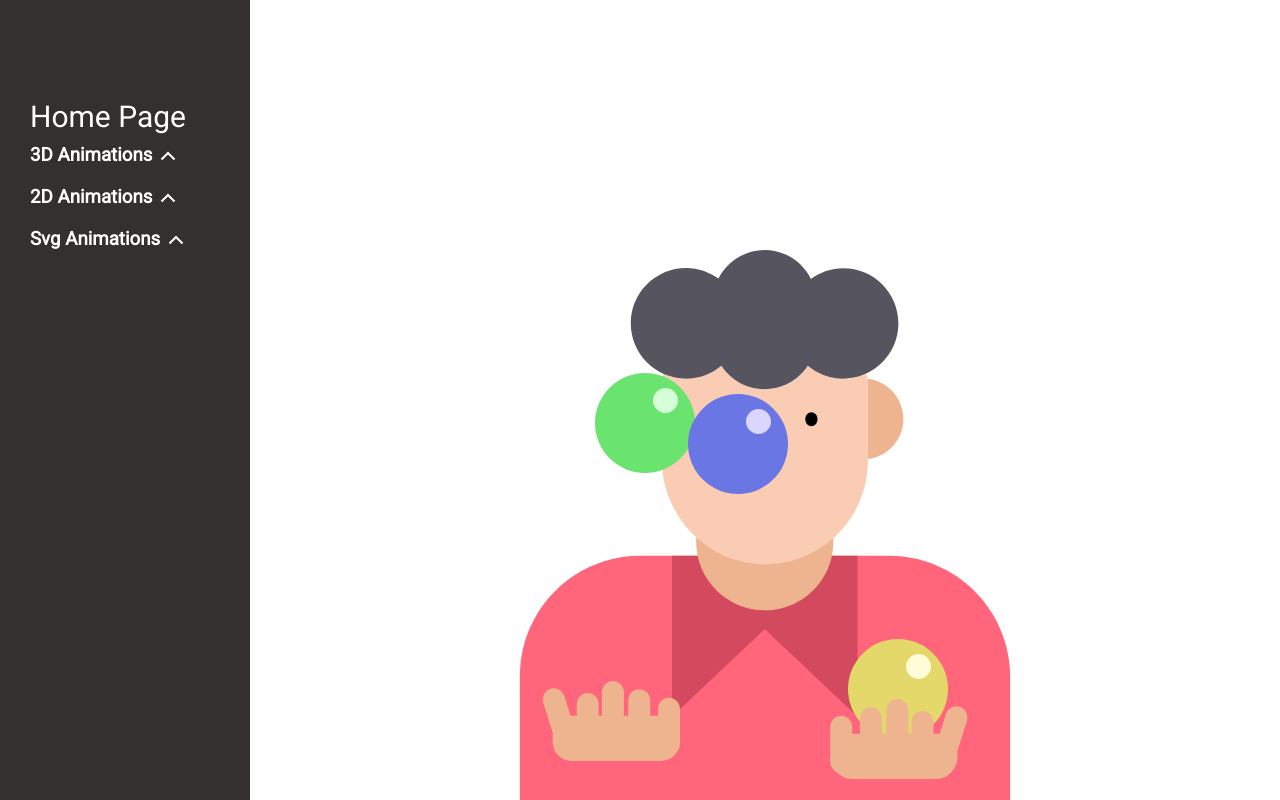
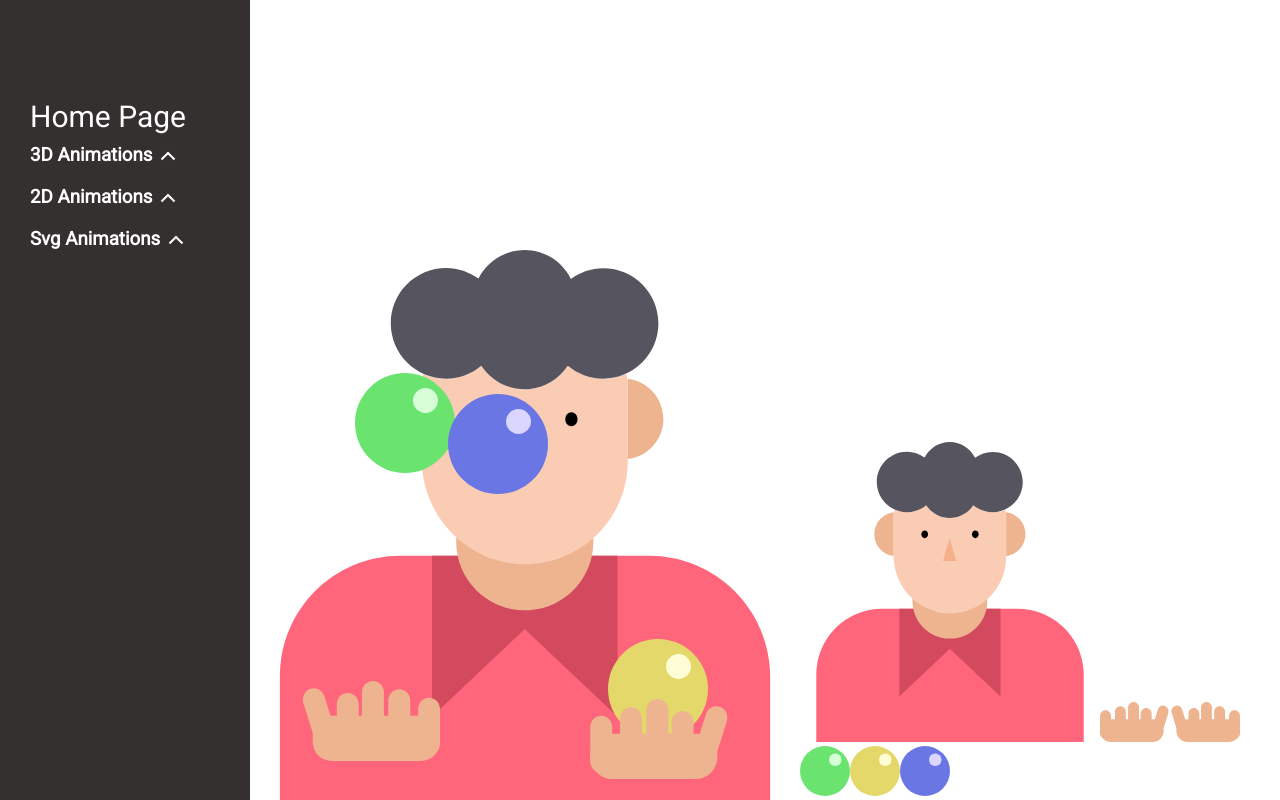
Before and after one commit to centek134/animations, a React (Create React App) app: page /svg-animations/juggler in a window 1280 px wide. Built offline with nearby package versions, Linux system fonts and the light colour scheme; a web font is replaced by a local one.

Commit message:
imported mobile svg as components

```diff
--- a/src/containers/Svg_animations/Juggler/Juggler.js
+++ b/src/containers/Svg_animations/Juggler/Juggler.js
@@ -6,6 +6,13 @@ import {ReactComponent as RightHand} from "../../../assets/svg/Juggler/right_han
 import {ReactComponent as GreenBall} from "../../../assets/svg/Juggler/green_ball.svg";
 import {ReactComponent as YellowBall} from "../../../assets/svg/Juggler/yellow_ball.svg";
 import {ReactComponent as BlueBall} from "../../../assets/svg/Juggler/blue_ball.svg";
+
+import {ReactComponent as ManMobile} from "../../../assets/svg/Juggler/man_300w_300h.svg";
+import {ReactComponent as LeftHandMobile} from "../../../assets/svg/Juggler/left_hand_mobile.svg";
+import {ReactComponent as RightHandMobile} from "../../../assets/svg/Juggler/right_hand_mobile.svg";
+import {ReactComponent as GreenBallMobile} from "../../../assets/svg/Juggler/green_ball_mobile.svg";
+import {ReactComponent as YellowBallMobile} from "../../../assets/svg/Juggler/yellow_ball_mobile.svg";
+import {ReactComponent as BlueBallMobile} from "../../../assets/svg/Juggler/blue_ball_mobile.svg";
 
 export const Juggler = () => {
   return (
@@ -18,6 +25,14 @@ export const Juggler = () => {
             <YellowBall className = "ball yellow"/>
             <BlueBall className = "ball blue"/>
         </div>
+        <div className="man_container_mobile">
+            <ManMobile/>
+            <LeftHandMobile className = "left_hand_mobile"/>
+            <RightHandMobile className = "right_hand_mobile"/>
+            <GreenBallMobile className = "ball green_mobile"/>
+            <YellowBallMobile className = "ball yellow_mobile"/>
+            <BlueBallMobile className = "ball blue_mobile"/>
+        </div>
 
     </section>
   );
```
